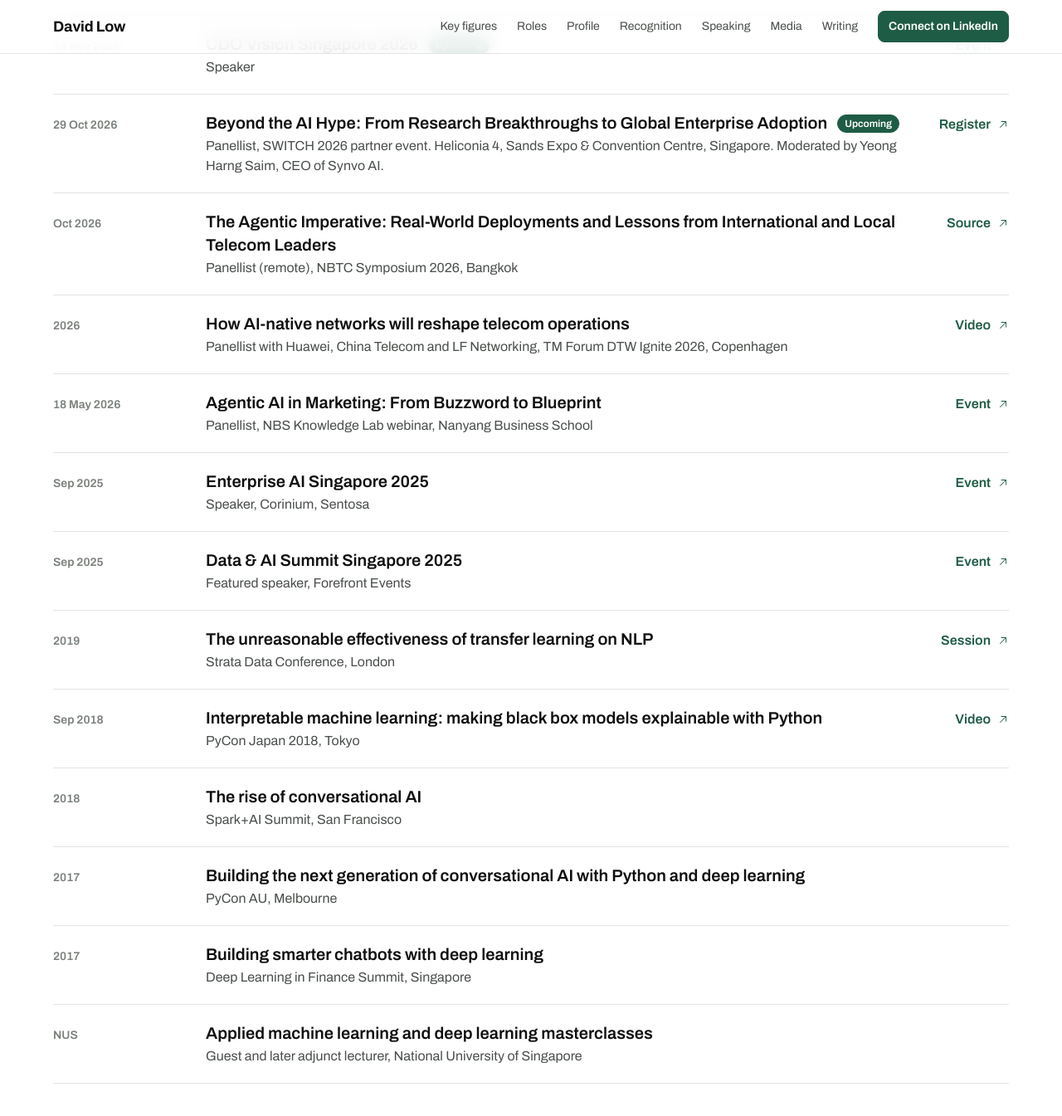
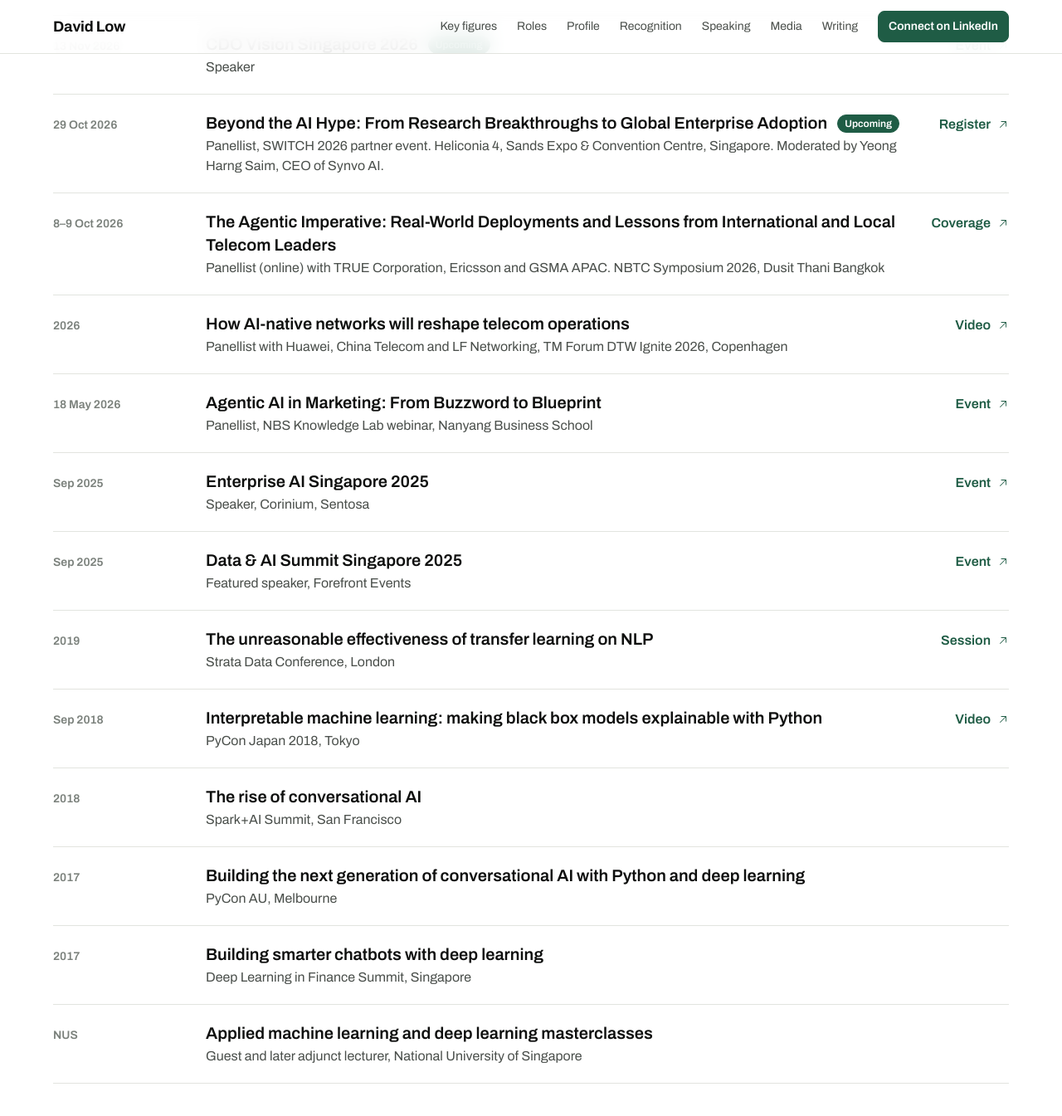
Before and after one commit to davidlowjw/davidlowjw.github.io, a Jekyll site: the page index.html, which Jekyll copies as it is, in a window 1280 px wide and 1400 px high, scrolled down 4732 px. Shown: the top 1345 px of the window at 83% size. Built offline with Jekyll 4.4.1, drawn with Linux system fonts in a browser that asks for light colours; some of the changed text lies outside the part shown.

Commit message:
NBTC 2026: Bangkok Post coverage tile + speaking row details; media grid 3 cols

```diff
--- a/assets/css/v2.css
+++ b/assets/css/v2.css
@@ -141,7 +141,7 @@
 @media (max-width:700px){.award-photo img{aspect-ratio:4/3;object-position:62% 40%}}
 
 /* Press */
-.press-grid{display:grid;grid-template-columns:repeat(4,1fr);gap:16px}
+.press-grid{display:grid;grid-template-columns:repeat(3,1fr);gap:16px}
 .press{display:flex;flex-direction:column;justify-content:space-between;gap:24px;min-height:184px;padding:24px;background:var(--paper);border:1px solid var(--line);border-radius:16px;text-decoration:none;transition:transform .7s var(--ease),border-color .7s var(--ease)}
 .press:hover{transform:translateY(-2px);border-color:#C9CDC6}
 .press__logo{height:56px;display:flex;align-items:center}
--- a/index.html
+++ b/index.html
@@ -172,7 +172,7 @@
     <ol class="rows">
       <li><span class="rows__date">13 Nov 2026</span><span class="rows__main"><strong>CDO Vision Singapore 2026 <span class="pill pill--accent">Upcoming</span></strong><span>Speaker</span></span><a class="arrow" href="https://vision.aimmediahouse.com/speakers/david-low" rel="noopener">Event</a></li>
       <li><span class="rows__date">29 Oct 2026</span><span class="rows__main"><strong>Beyond the AI Hype: From Research Breakthroughs to Global Enterprise Adoption <span class="pill pill--accent">Upcoming</span></strong><span>Panellist, SWITCH 2026 partner event. Heliconia 4, Sands Expo &amp; Convention Centre, Singapore. Moderated by Yeong Harng Saim, CEO of Synvo AI.</span></span><a class="arrow" href="https://luma.com/tjuv9htg" rel="noopener">Register</a></li>
-      <li><span class="rows__date">Oct 2026</span><span class="rows__main"><strong>The Agentic Imperative: Real-World Deployments and Lessons from International and Local Telecom Leaders</strong><span>Panellist (remote), NBTC Symposium 2026, Bangkok</span></span><a class="arrow" href="https://mgronline.com/cyberbiz/detail/9690000101651" rel="noopener">Source</a></li>
+      <li><span class="rows__date">8–9 Oct 2026</span><span class="rows__main"><strong>The Agentic Imperative: Real-World Deployments and Lessons from International and Local Telecom Leaders</strong><span>Panellist (online) with TRUE Corporation, Ericsson and GSMA APAC. NBTC Symposium 2026, Dusit Thani Bangkok</span></span><a class="arrow" href="https://www.bangkokpost.com/thailand/pr/3340393/nbtc-symposium-2026-tackles-digital-resilience-and-emerging-technologies" rel="noopener">Coverage</a></li>
       <li><span class="rows__date">2026</span><span class="rows__main"><strong>How AI-native networks will reshape telecom operations</strong><span>Panellist with Huawei, China Telecom and LF Networking, TM Forum DTW Ignite 2026, Copenhagen</span></span><a class="arrow" href="https://inform.tmforum.org/videos/how-ai-native-networks-will-reshape-telecom-operations" rel="noopener">Video</a></li>
       <li><span class="rows__date">18 May 2026</span><span class="rows__main"><strong>Agentic AI in Marketing: From Buzzword to Blueprint</strong><span>Panellist, NBS Knowledge Lab webinar, Nanyang Business School</span></span><a class="arrow" href="https://www.ntu.edu.sg/business/news-events/news/story-detail/nbs-knowledge-lab-webinar--agentic-ai-in-marketing--from-buzzword-to-blueprint" rel="noopener">Event</a></li>
       <li><span class="rows__date">Sep 2025</span><span class="rows__main"><strong>Enterprise AI Singapore 2025</strong><span>Speaker, Corinium, Sentosa</span></span><a class="arrow" href="https://legaltechevents.com/events/2025/enterprise-ai-singapore-singapore" rel="noopener">Event</a></li>
@@ -192,6 +192,10 @@
     <p class="eyebrow"><span>06</span> Media</p>
     <h2 class="h2">Media coverage</h2>
     <div class="press-grid">
+      <a class="press" href="https://www.bangkokpost.com/thailand/pr/3340393/nbtc-symposium-2026-tackles-digital-resilience-and-emerging-technologies" rel="noopener" aria-label="Bangkok Post: NBTC Symposium 2026 panel">
+        <span class="press__logo"><img src="/assets/img/v2/media/bangkok-post.svg" alt="Bangkok Post" loading="lazy"></span>
+        <span class="press__meta"><time>Oct 2026</time><span>NBTC Symposium 2026 panel on agentic AI in telecoms</span></span>
+      </a>
       <a class="press" href="https://inform.tmforum.org/features-and-opinion/ai-native-networks-and-autonomous-cores-how-telecoms-is-re-architecting-the-network-for-the-ai-era" rel="noopener" aria-label="TM Forum Inform: Quoted on AI-native networks">
         <span class="press__logo"><img src="/assets/img/v2/media/tm-forum.svg" alt="TM Forum Inform" loading="lazy"></span>
         <span class="press__meta"><time>2026</time><span>Quoted on AI-native networks</span></span>
```
Also changed, not shown: assets/img/v2/media/bangkok-post.svg (added).
